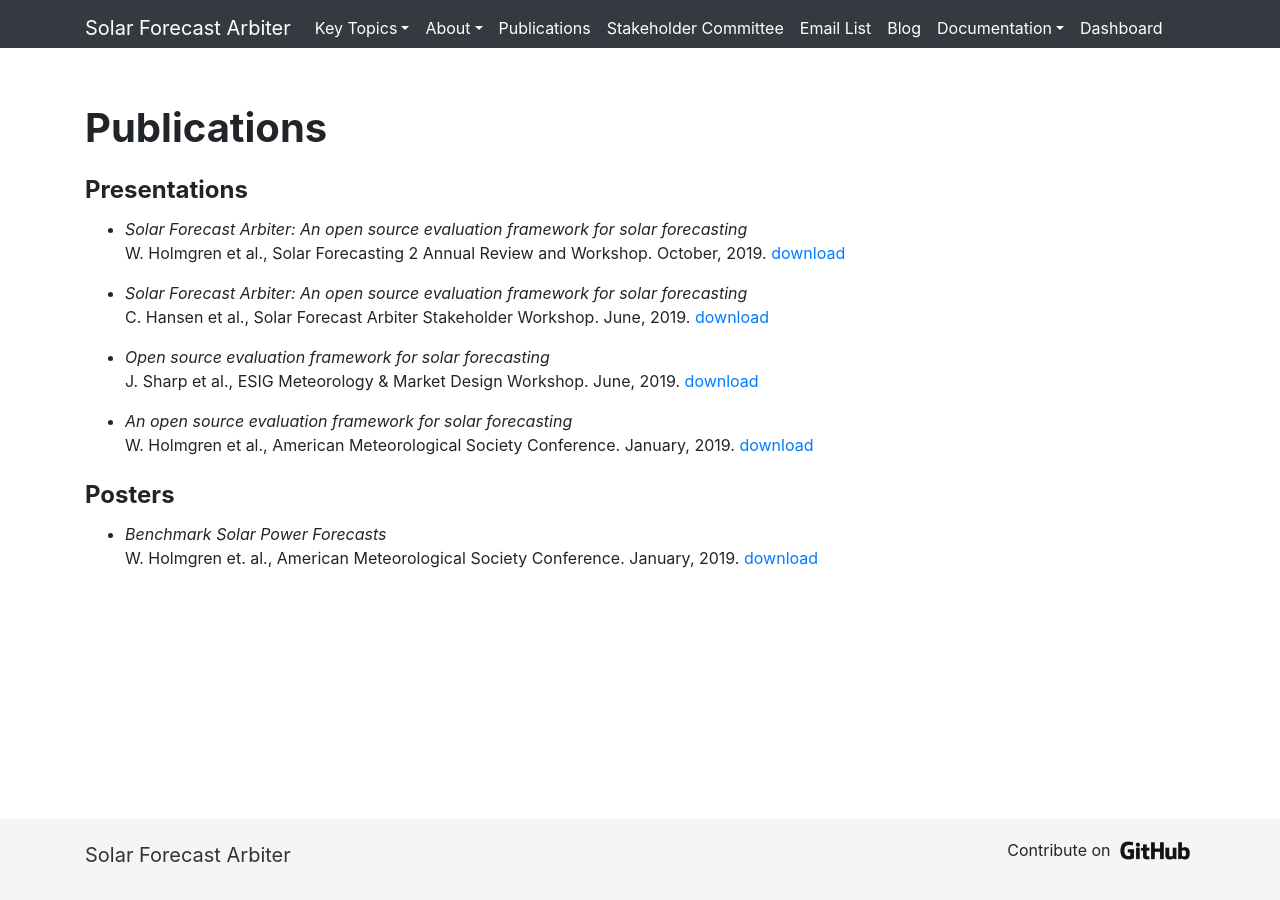
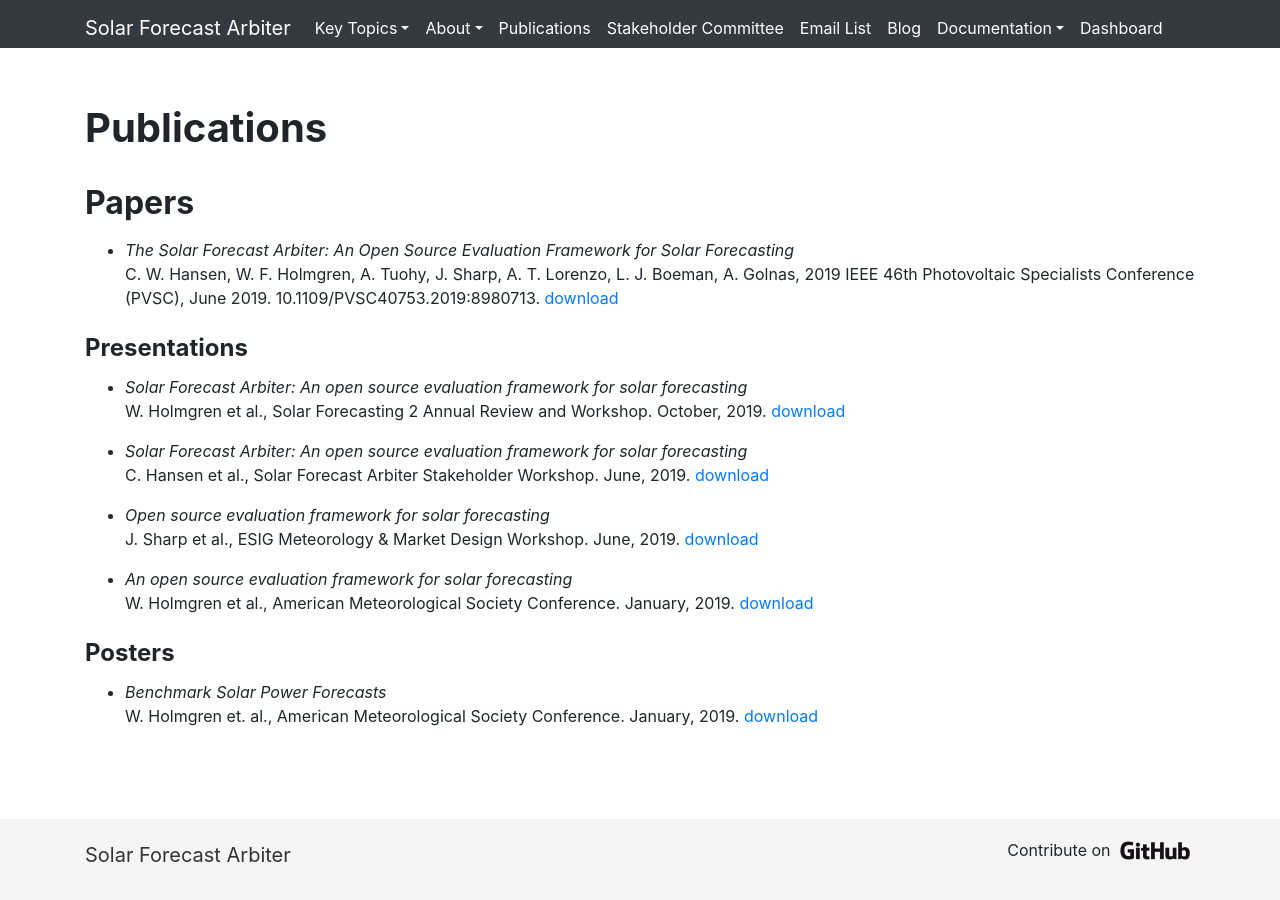
Before and after one commit to SolarArbiter/SolarArbiter.github.io, a Jekyll site: the page built from publications.md, in a window 1280 px wide. Built offline with Jekyll 4.4.1, drawn with Linux system fonts in a browser that asks for light colours.

Commit message:
add PVSC46 paper (#133)

```diff
--- /dev/null
+++ b/_data/papers.yml
@@ -0,0 +1,6 @@
+- authors: C. W. Hansen, W. F. Holmgren, A. Tuohy, J. Sharp, A. T. Lorenzo, L. J. Boeman, A. Golnas
+  title: "The Solar Forecast Arbiter: An Open Source Evaluation Framework for Solar Forecasting"
+  publication: 2019 IEEE 46th Photovoltaic Specialists Conference (PVSC)
+  date: June 2019
+  DOI: 10.1109/PVSC40753.2019:8980713
+  link: https://ieeexplore.ieee.org/abstract/document/8980713
--- a/publications.md
+++ b/publications.md
@@ -4,6 +4,13 @@
 title: Publications
 ---
 # Publications
+
+## Papers
+{% for paper in site.data.papers %}
+- _{{ paper.title }}_<br/>
+  {{ paper.authors }}, {{ paper.publication}}, {{ paper.date }}. {{ paper.DOI }}. <a href="{{ paper.link}}">download</a>
+
+{% endfor %}
 
 ## Presentations
 {% for presentation in site.data.presentations %}
```
